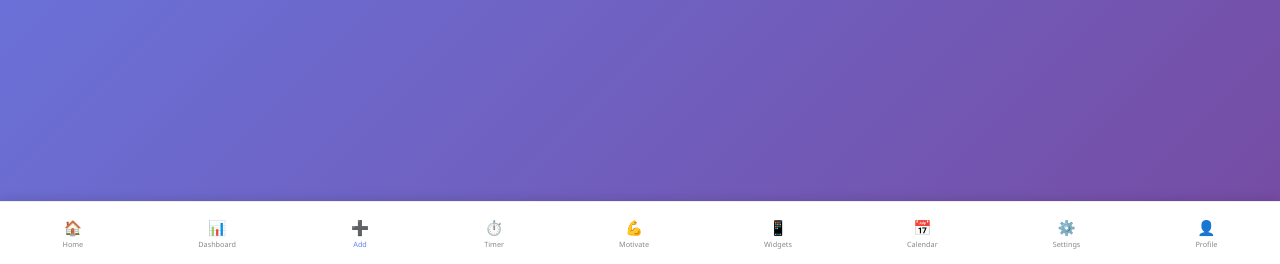
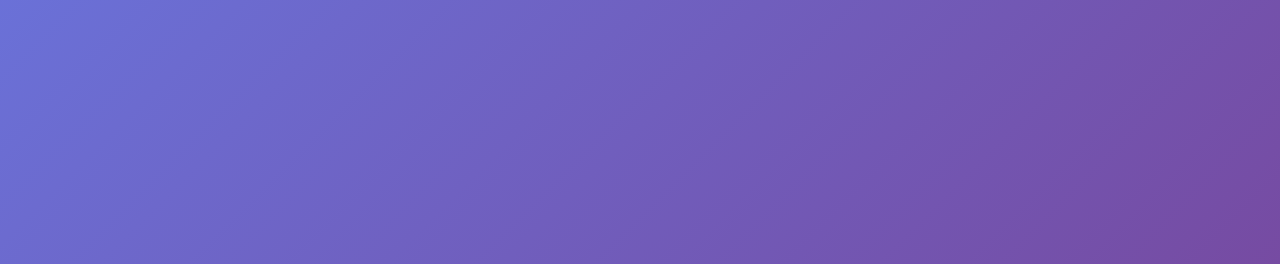
Before and after one commit to cliff3914/IntelliHabit-tracker, a Flask app: page /add_habit in a window 1280 px wide. Shown: the part 536-800 px from the top of the page. Run offline with Flask 3, Linux system fonts and the light colour scheme; a user stored in the database is signed in.

Commit message:
Remove bottom nav from base.html, add to dashboard only

```diff
--- a/templates/base.html
+++ b/templates/base.html
@@ -116,46 +116,6 @@
 </head>
 <body>
 
-<!-- Bottom Navigation Bar -->
-<div class="bottom-nav">
-    <a href="/" class="nav-item">
-        <span class="nav-icon">🏠</span>
-        <span class="nav-label">Home</span>
-    </a>
-    <a href="/dashboard" class="nav-item">
-        <span class="nav-icon">📊</span>
-        <span class="nav-label">Dashboard</span>
-    </a>
-    <a href="/add_habit" class="nav-item">
-        <span class="nav-icon">➕</span>
-        <span class="nav-label">Add</span>
-    </a>
-    <a href="/timer" class="nav-item">
-        <span class="nav-icon">⏱️</span>
-        <span class="nav-label">Timer</span>
-    </a>
-    <a href="/motivation" class="nav-item">
-        <span class="nav-icon">💪</span>
-        <span class="nav-label">Motivate</span>
-    </a>
-    <a href="/widgets" class="nav-item">
-        <span class="nav-icon">📱</span>
-        <span class="nav-label">Widgets</span>
-    </a>
-    <a href="/calendar" class="nav-item">
-        <span class="nav-icon">📅</span>
-        <span class="nav-label">Calendar</span>
-    </a>
-    <a href="/settings" class="nav-item">
-        <span class="nav-icon">⚙️</span>
-        <span class="nav-label">Settings</span>
-    </a>
-    <a href="/profile" class="nav-item">
-        <span class="nav-icon">👤</span>
-        <span class="nav-label">Profile</span>
-    </a>
-</div>
-
 <!-- Main Content -->
 <div class="container">
     {% with messages = get_flashed_messages() %}
--- a/templates/dashboard.html
+++ b/templates/dashboard.html
@@ -494,4 +494,9 @@ document.addEventListener('DOMContentLoaded', function() {
     }
 </style>
 
+body {
+        padding-bottom: 80px;
+    }
+</style>
+
 {% endblock %}
```
